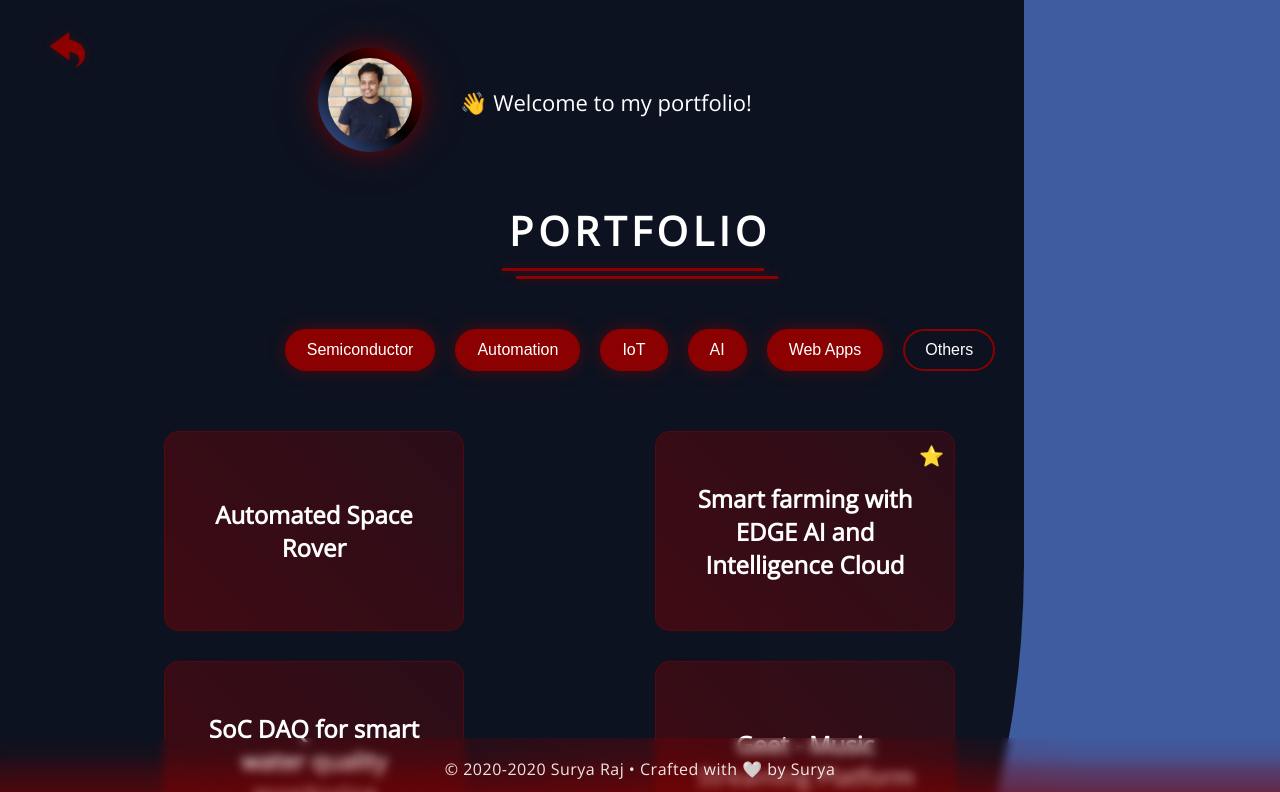
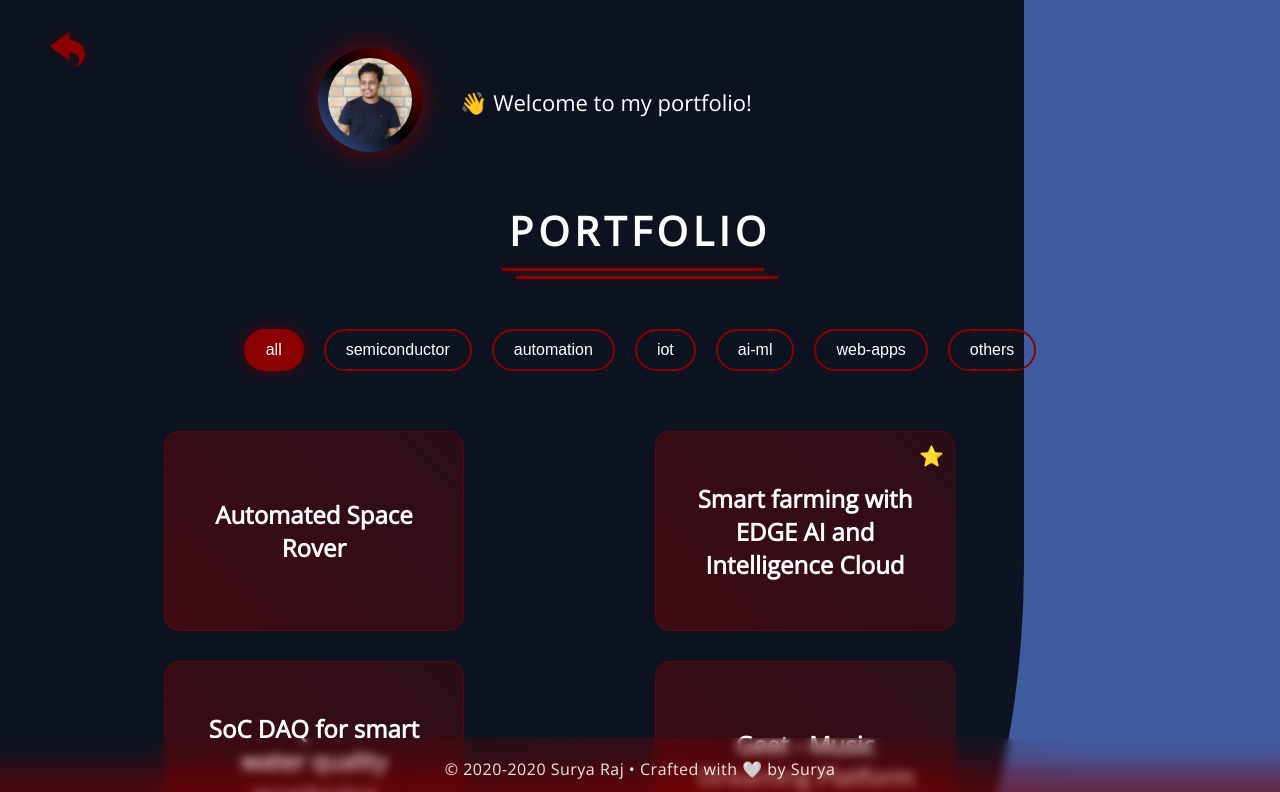
Before and after one commit to suryakantamangaraj/suryakantamangaraj.github.io, an Angular app: page /portfolio in a window 1280 px wide. Shown: the top 792 px of the page. Built offline with nearby package versions, Linux system fonts and the light colour scheme.

Commit message:
till portfolio and tag servies it works fine

```diff
--- a/src/app/core/data/projects/automated-space-rover.data.ts
+++ b/src/app/core/data/projects/automated-space-rover.data.ts
@@ -13,7 +13,7 @@ export const AutomatedSpaceRoverData: IProject = {
     'Hardware implementation using FPGA',
     'Real-time data processing capabilities'
   ],
-  tags: ['semiconductor', 'hardware', 'automation'],
+  tags: ['semiconductor'],
   techStuff: [
     'Xilinx ISE Design Suite',
     'FPGA Development Board',
--- a/src/app/core/data/projects/connected-agriculture.data.ts
+++ b/src/app/core/data/projects/connected-agriculture.data.ts
@@ -11,7 +11,7 @@ export const ConnectedAgricultureData: IProject = {
   features: [
     'Ongoing Project'
   ],
-  tags: ['semiconductor', 'ai', 'iot', 'web apps'],
+  tags: ['ai'],
   techStuff: [],
   additionalData: []
 };
--- a/src/app/core/data/projects/daq-waqm.data.ts
+++ b/src/app/core/data/projects/daq-waqm.data.ts
@@ -13,7 +13,7 @@ export const DAQWAQMData: IProject = {
     'Automated System',
     'Low power consumption'
   ],
-  tags: ['semiconductor', 'iot','automation'],
+  tags: ['automation'],
   techStuff: ['Cadence OrCAD', 'MATLAB', 'LabVIEW', 'T&M Instruments', 'FPGA', 'TSMC 65nm'],
   additionalData: [
     {
--- a/src/app/core/data/tags.data.ts
+++ b/src/app/core/data/tags.data.ts
@@ -1,10 +1,11 @@
 import { ITag } from '../models/tag.interface';
 
 export const TAGS_DATA: ITag[] = [
-  { displayName: 'Semiconductor', isSelected: true },
-  { displayName: 'Automation', isSelected: true },
-  { displayName: 'IoT', isSelected: true },
-  { displayName: 'AI', isSelected: true },
-  { displayName: 'Web Apps', isSelected: true },
-  { displayName: 'Others', isSelected: false }
+  { displayName: 'all', isSelected: true },
+  { displayName: 'semiconductor', isSelected: false },
+  { displayName: 'automation', isSelected: false },
+  { displayName: 'iot', isSelected: false },
+  { displayName: 'ai-ml', isSelected: false },
+  { displayName: 'web-apps', isSelected: false },
+  { displayName: 'others', isSelected: false }
 ];
--- a/src/app/core/services/projects.service.ts
+++ b/src/app/core/services/projects.service.ts
@@ -17,4 +17,11 @@ export class ProjectsService {
   getProjectById(id: string): IProject | undefined {
     return ALL_PROJECT_DATA.find(p => p.id === id);
   }
+
+  getProjectsByTags(tags: string[]): IProject[] {
+    if (!tags.length) return ALL_PROJECT_DATA;
+    return ALL_PROJECT_DATA.filter(project =>
+      project.tags?.some(tag => tags.includes(tag))
+    );
+  }
 }
--- a/src/app/features/contact/components/contact.component.html
+++ b/src/app/features/contact/components/contact.component.html
@@ -6,7 +6,7 @@
   </div>
 
   <div class="heading-section">
-    <h1>CONTACT</h1>
+    <h1>CONTACTS</h1>
     <div class="heading-lines"></div>
   </div>
 
--- a/src/app/features/portfolio/components/portfolio.component.ts
+++ b/src/app/features/portfolio/components/portfolio.component.ts
@@ -1,64 +1,87 @@
-import { Component, OnInit, AfterViewInit } from '@angular/core';
+import { Component, OnInit } from '@angular/core';
 import { Router } from '@angular/router';
-import { ProjectsService } from '../../../core/services/projects.service';
-import { IProject } from '../../../core/models/project.interface';
-import { TAGS_DATA } from '../../../core/data/tags.data';
-import { ITag } from '../../../core/models/tag.interface';
+import { ProjectsService } from '@core/services/projects.service';
+import { IProject } from '@core/models/project.interface';
+import { TAGS_DATA } from '@core/data/tags.data';
+import { ITag } from '@core/models/tag.interface';
 
 @Component({
   selector: 'app-portfolio',
   templateUrl: './portfolio.component.html',
   styleUrls: ['./portfolio.component.scss']
 })
-export class PortfolioComponent implements OnInit, AfterViewInit {
-  featuredProjects: IProject[] = [];
+export class PortfolioComponent implements OnInit {
+  projects: IProject[] = [];
   filteredProjects: IProject[] = [];
-  tags = TAGS_DATA;
+  tags: ITag[] = TAGS_DATA;
 
   constructor(
     private projectsService: ProjectsService,
     private router: Router
   ) {}
 
-  ngOnInit() {
-    this.featuredProjects = this.projectsService.getProjects(); // Get all projects
-    this.filteredProjects = [...this.featuredProjects]; // Initialize with all projects
+  ngOnInit(): void {
+    this.projects = this.projectsService.getProjects();
+    this.filteredProjects = [...this.projects];
+    // Set 'all' tag as selected by default
+    const allTag = this.tags.find(tag => tag.displayName === 'all');
+    if (allTag) {
+      allTag.isSelected = true;
+      // Ensure other tags are deselected
+      this.tags.forEach(t => {
+        if (t !== allTag) t.isSelected = false;
+      });
+    }
   }
 
-  ngAfterViewInit() {
-    const line1 = document.querySelector('.line1');
-    const line2 = document.querySelector('.line2');
-    const line3 = document.querySelector('.line3');
+  toggleFilter(tag: ITag): void {
+    if (tag.displayName === 'all') {
+      // When 'all' is clicked, reset other selections
+      this.tags.forEach(t => t.isSelected = t.displayName === 'all');
+    } else {
+      // When other tag is clicked, deselect 'all'
+      const allTag = this.tags.find(t => t.displayName === 'all');
+      if (allTag) allTag.isSelected = false;
+      tag.isSelected = !tag.isSelected;
 
-    setTimeout(() => {
-      if (line2) line2.setAttribute('style', 'display: block');
-    }, 4500);
-
-    setTimeout(() => {
-      if (line3) line3.setAttribute('style', 'display: block');
-    }, 9000);
+      // If no tags are selected after toggle, select 'all' tag
+      const anyTagSelected = this.tags.some(t => t.isSelected);
+      if (!anyTagSelected && allTag) {
+        allTag.isSelected = true;
+      }
+    }
+    this.updateFilteredProjects();
   }
 
-  toggleFilter(tag: ITag) {
-    tag.isSelected = !tag.isSelected;
-    this.filterProjects();
+  private updateFilteredProjects(): void {
+    const selectedTags = this.tags
+      .filter(tag => tag.isSelected)
+      .map(tag => tag.displayName);
+
+    // Show all projects if 'all' is selected or no tags selected
+    if (selectedTags.includes('all') || selectedTags.length === 0) {
+      this.filteredProjects = [...this.projects];
+      return;
+    }
+
+    // Filter projects based on selected tags
+    this.filteredProjects = this.projects.filter(project => {
+      if (!project.tags || project.tags.length === 0) {
+        // Project with no tags goes to 'others' category
+        return selectedTags.includes('others');
+      }
+      // Check if project has any of the selected tags
+      return project.tags.some(projectTag =>
+        selectedTags.includes(projectTag.toLowerCase())
+      );
+    });
   }
 
-  private filterProjects() {
-    const selectedTags = this.tags.filter(tag => tag.isSelected)
-                                .map(tag => tag.displayName);
-
-    this.filteredProjects = this.featuredProjects.filter(project =>
-      project.tags?.some(tag => selectedTags.includes(tag))
-    );
+  onProjectClick(project: IProject): void {
+    this.router.navigate(['/portfolio/project', project.id]);
   }
 
-  onBackClick() {
+  onBackClick(): void {
     this.router.navigateByUrl('/');
   }
-
-  onProjectClick(project: IProject) {
-    console.log('Project clicked:', project); // Debug line
-    this.router.navigate(['/portfolio/project', project.id]);
-  }
 }
```
